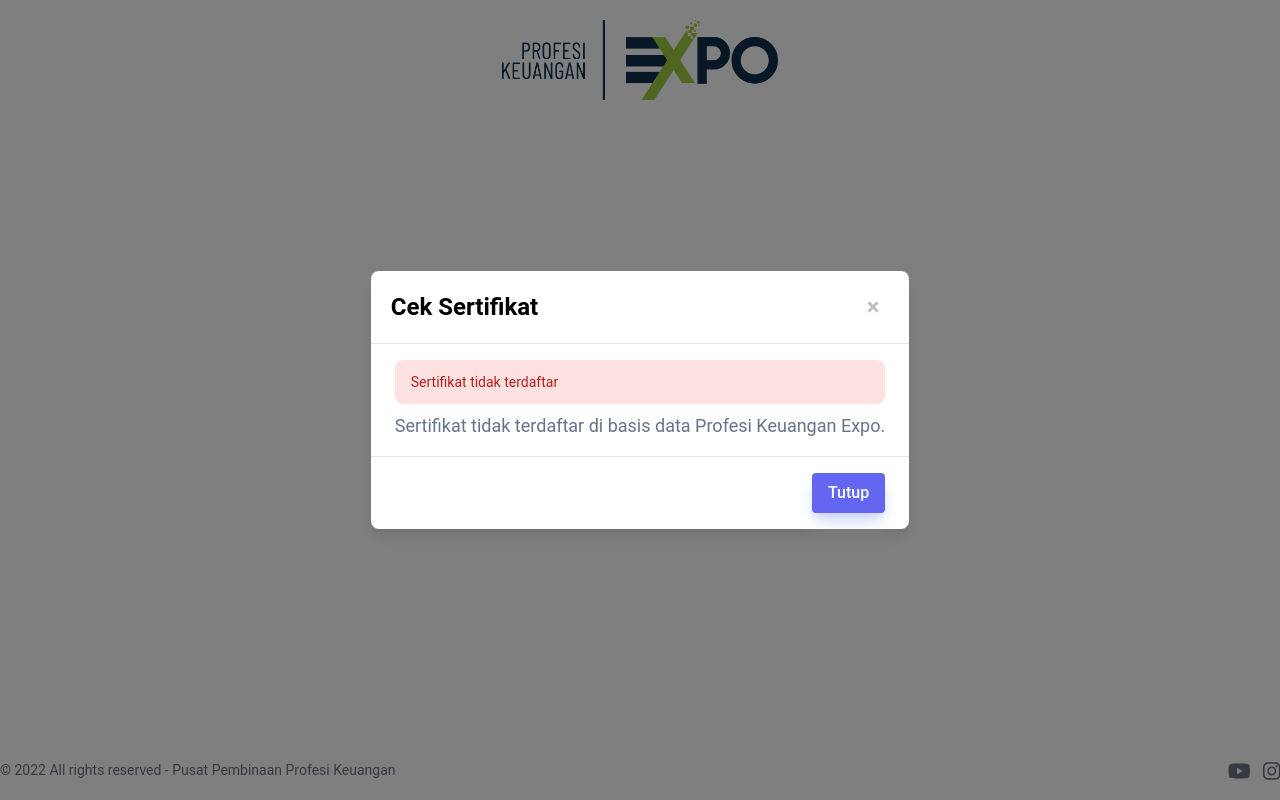
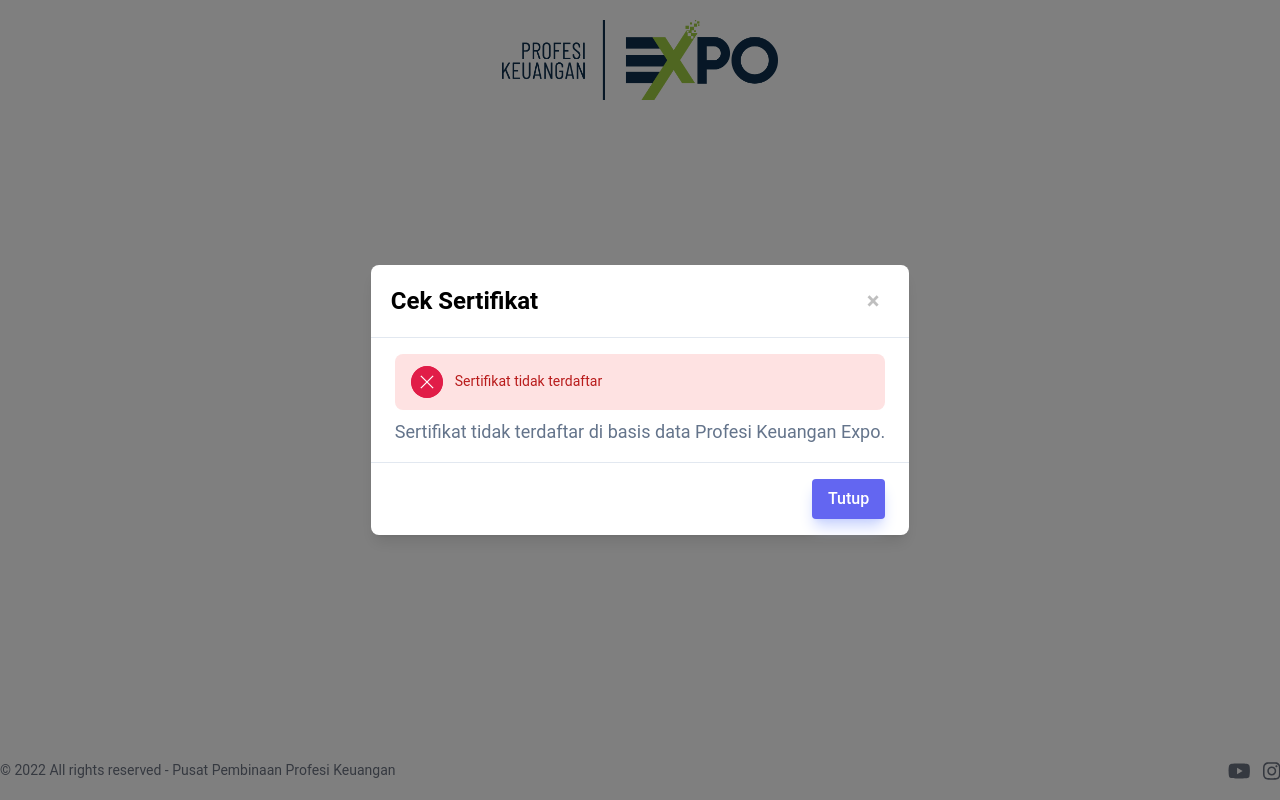
Before and after one commit to jetmiky/expo-certificate, a React (Vite) app: page / in a window 1280 px wide. Both pictures are taken after typing "Sample" into the empty fields and a click on the button "Cek Sertifikat". Built offline with nearby package versions, Linux system fonts and the light colour scheme; no server answers; the HTML template or start-up script is replaced by a standard one.

Commit message:
Add crossmark styling on modal result

```diff
--- a/src/index.scss
+++ b/src/index.scss
@@ -77,3 +77,48 @@
     box-shadow: inset 0px 0px 0px 30px theme("colors.indigo.600");
   }
 }
+
+.crossmark__circle {
+  stroke-dasharray: 166;
+  stroke-dashoffset: 166;
+  stroke-width: 2;
+  stroke-miterlimit: 10;
+  stroke: theme("colors.rose.600");
+  fill: none;
+  animation: stroke 0.6s cubic-bezier(0.65, 0, 0.45, 1) forwards;
+}
+
+.crossmark {
+  border-radius: 50%;
+  stroke-width: 2;
+  stroke: theme("colors.rose.600");
+  stroke-miterlimit: 10;
+  box-shadow: inset 0px 0px 0px theme("colors.rose.600");
+  animation: fillred 0.4s ease-in-out 0.4s forwards,
+    scale 0.3s ease-in-out 0.9s both;
+}
+
+.crossmark__check {
+  transform-origin: 50% 50%;
+  stroke-dasharray: 48;
+  stroke-dashoffset: 48;
+  animation: stroke 0.3s cubic-bezier(0.65, 0, 0.45, 1) 0.8s forwards;
+}
+
+.cross__path {
+  stroke: #ffffff;
+  stroke-dasharray: 48;
+  stroke-dashoffset: 48;
+  transform-origin: 50% 50% 0;
+}
+.cross__path--right {
+  animation: 0.3s ease 0.8s normal forwards 1 running stroke;
+}
+.cross__path--left {
+  animation: 1s ease 0.8s normal forwards 1 running stroke;
+}
+@keyframes fillred {
+  100% {
+    box-shadow: inset 0px 0px 0px 30px theme("colors.rose.600");
+  }
+}
--- a/src/routes/Home/Modals/ModalResult.tsx
+++ b/src/routes/Home/Modals/ModalResult.tsx
@@ -77,7 +77,32 @@ export default function ModalResult({
         </>
       ) : (
         <>
-          <Alert type="secondary">Sertifikat tidak terdaftar</Alert>
+          <Alert type="secondary">
+            <svg
+              className="crossmark inline w-8 h-8 mr-3"
+              xmlns="http://www.w3.org/2000/svg"
+              viewBox="0 0 52 52"
+            >
+              <circle
+                className="crossmark__circle"
+                cx="26"
+                cy="26"
+                r="25"
+                fill="none"
+              />
+              <path
+                className="cross__path cross__path--right"
+                fill="none"
+                d="M16,16 l20,20"
+              />
+              <path
+                className="cross__path cross__path--left"
+                fill="none"
+                d="M16,36 l20,-20"
+              />
+            </svg>
+            Sertifikat tidak terdaftar
+          </Alert>
           <p className="mt-2">
             Sertifikat tidak terdaftar di basis data Profesi Keuangan Expo.
           </p>
```
